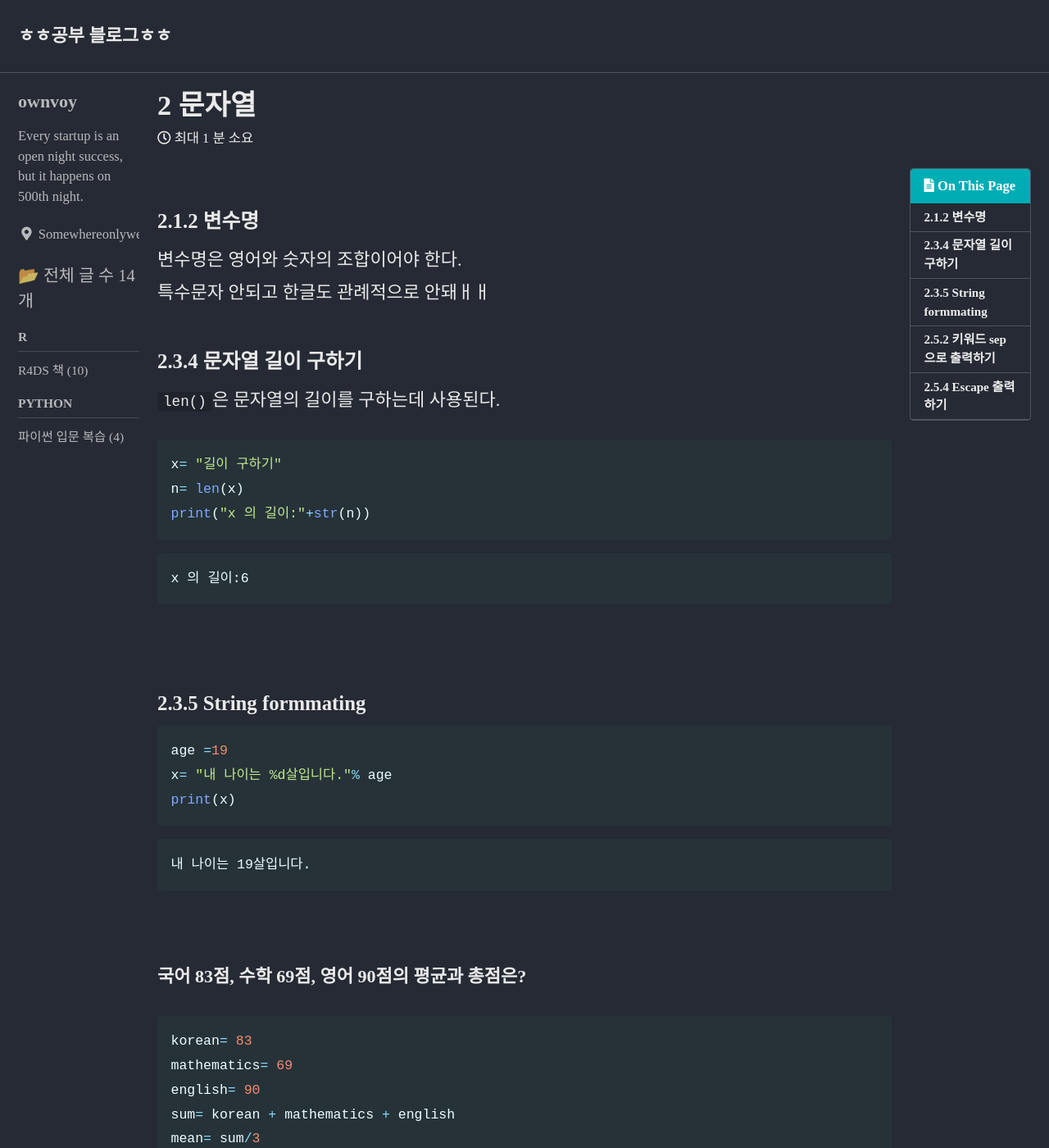
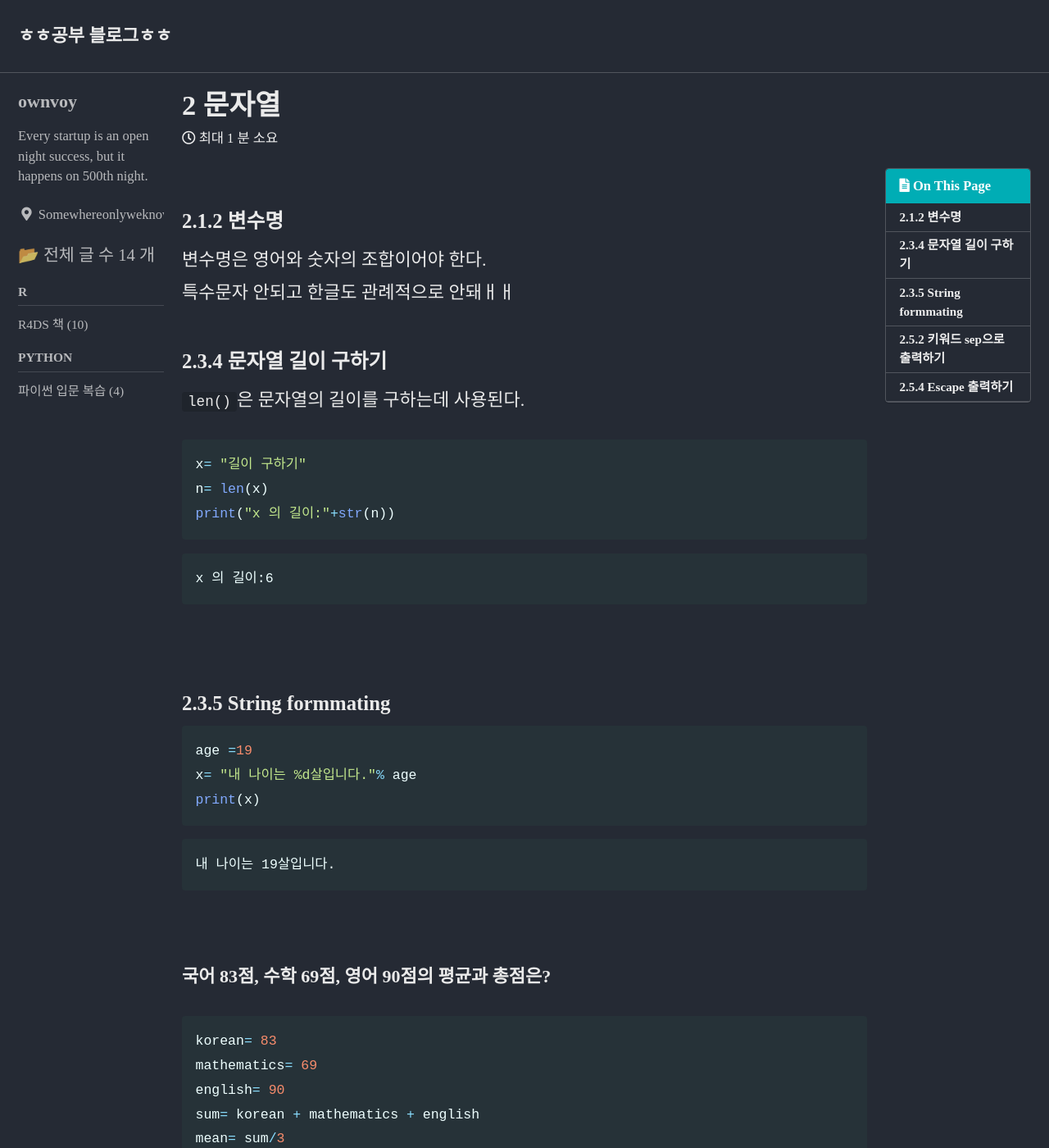
Before and after one commit to ownvoy/ownvoy.github.io, a Jekyll site: the page built from _posts/Python/Introduction/2022-01-10-2 문자열.md, in a window 1280 px wide and 1400 px high. Shown: the whole window at 82% size. Built offline with Jekyll 4.4.1, drawn with Linux system fonts in a browser that asks for light colours; cached includes are drawn as plain includes; some web fonts are replaced.

Commit message:
좌우여백

```diff
--- a/_sass/minimal-mistakes/_variables.scss
+++ b/_sass/minimal-mistakes/_variables.scss
@@ -154,9 +154,9 @@
 /*
    Grid
    ========================================================================== */
-   $right-sidebar-width-narrow: 150px !default;
-   $right-sidebar-width: 170px !default;
-   $right-sidebar-width-wide: 250px !default;
+$right-sidebar-width-narrow: 150px !default;
+$right-sidebar-width: 200px !default;
+$right-sidebar-width-wide: 250px !default;
 
 /*
    Other
```
